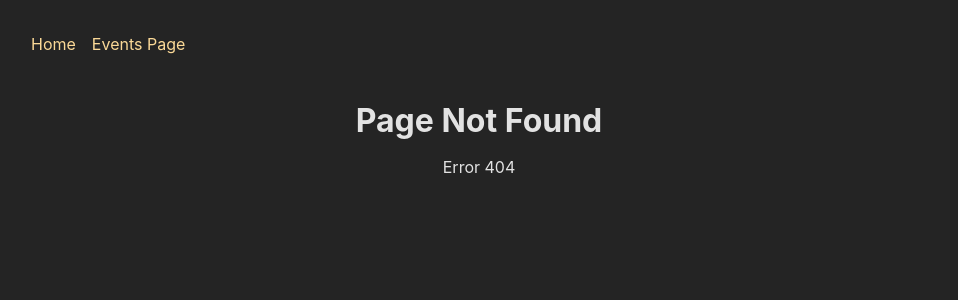
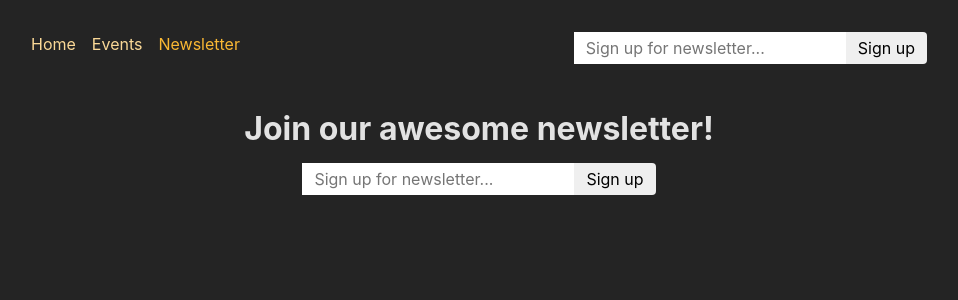
Before and after one commit to JARVISv0X1/ReactRouterPracticeProject, a React (Create React App) app in the folder frontend/: page /newsletter in a window 1280 px wide. Before the commit this address had no page. Shown: the top 300 px of the page, without its empty margins (161-1119 px from the left). Built offline with nearby package versions, Linux system fonts and the light colour scheme; the HTML template or start-up script is replaced by a standard one.

Commit message:
need to study useFetch hook in router

```diff
--- a/frontend/src/App.js
+++ b/frontend/src/App.js
@@ -12,6 +12,9 @@
 import { action as addNewEventAction } from "./pages/NewEventPage";
 import { ToastContainer } from "react-toastify";
 import "react-toastify/dist/ReactToastify.css";
+import NewsletterPage, {
+  action as newsletterAction,
+} from "./pages/NewsletterPage";
 
 // 1. Add five new (dummy) page components (content can be simple <h1> elements)
 //    - HomePage
@@ -75,7 +78,17 @@
                 },
               ],
             },
+            {
+              path: "new",
+              element: <NewEventPage />,
+              action: editEventAction,
+            },
           ],
+        },
+        {
+          path: "newsletter",
+          element: <NewsletterPage />,
+          action: newsletterAction,
         },
       ],
     },
--- a/frontend/src/components/MainNavigation.js
+++ b/frontend/src/components/MainNavigation.js
@@ -1,5 +1,7 @@
 import { NavLink } from "react-router-dom";
+
 import classes from "./MainNavigation.module.css";
+import NewsletterSignup from "./NewsletterSignup";
 
 function MainNavigation() {
   return (
@@ -8,10 +10,10 @@
         <ul className={classes.list}>
           <li>
             <NavLink
-              to={"/"}
-              className={({ isActive }) => {
-                return isActive ? classes.active : undefined;
-              }}
+              to="/"
+              className={({ isActive }) =>
+                isActive ? classes.active : undefined
+              }
               end
             >
               Home
@@ -19,26 +21,27 @@
           </li>
           <li>
             <NavLink
-              to={"/events"}
-              className={({ isActive }) => {
-                return isActive ? classes.active : undefined;
-              }}
+              to="/events"
+              className={({ isActive }) =>
+                isActive ? classes.active : undefined
+              }
             >
-              Events Page
+              Events
             </NavLink>
           </li>
-          {/* <li>
+          <li>
             <NavLink
-              to={"/events/new"}
-              className={({ isActive }) => {
-                return isActive ? classes.active : undefined;
-              }}
+              to="/newsletter"
+              className={({ isActive }) =>
+                isActive ? classes.active : undefined
+              }
             >
-              New Event Page
+              Newsletter
             </NavLink>
-          </li> */}
+          </li>
         </ul>
       </nav>
+      <NewsletterSignup />
     </header>
   );
 }
--- /dev/null
+++ b/frontend/src/components/NewsletterSignup.js
@@ -0,0 +1,16 @@
+import classes from "./NewsletterSignup.module.css";
+
+function NewsletterSignup() {
+  return (
+    <form method="post" className={classes.newsletter}>
+      <input
+        type="email"
+        placeholder="Sign up for newsletter..."
+        aria-label="Sign up for newsletter"
+      />
+      <button>Sign up</button>
+    </form>
+  );
+}
+
+export default NewsletterSignup;
--- /dev/null
+++ b/frontend/src/components/NewsletterSignup.module.css
@@ -0,0 +1,18 @@
+.newsletter input,
+.newsletter button {
+  font: inherit;
+  padding: 0.25rem 0.75rem;
+  border-radius: 0;
+  border: none;
+}
+
+.newsletter button {
+  border-top-right-radius: 4px;
+  border-bottom-right-radius: 4px;
+  cursor: pointer;
+}
+
+.newsletter button:hover {
+  background-color: var(--color-primary-300);
+  color: var(--color-gray-800);
+}
--- /dev/null
+++ b/frontend/src/pages/NewsletterPage.js
@@ -0,0 +1,21 @@
+import NewsletterSignup from "../components/NewsletterSignup";
+import PageContent from "../pages/PageContent";
+
+function NewsletterPage() {
+  return (
+    <PageContent title="Join our awesome newsletter!">
+      <NewsletterSignup />
+    </PageContent>
+  );
+}
+
+export default NewsletterPage;
+
+export async function action({ request }) {
+  const data = await request.formData();
+  const email = data.get("email");
+
+  // send to backend newsletter server ...
+  console.log(email);
+  return { message: "Signup successful!" };
+}
```
